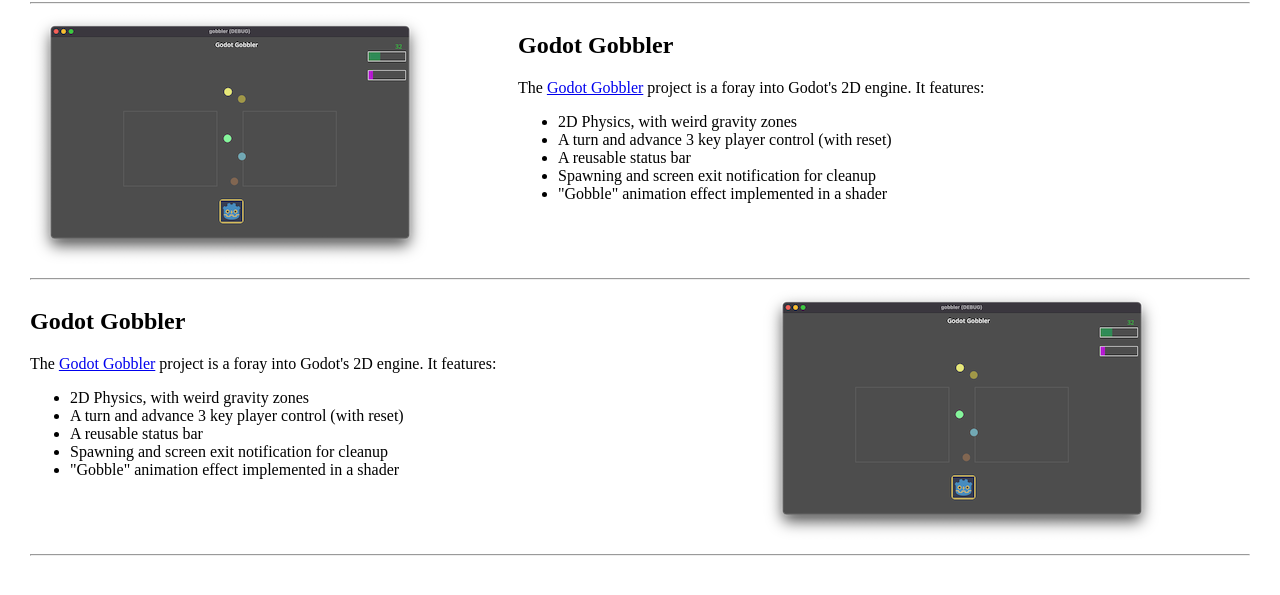
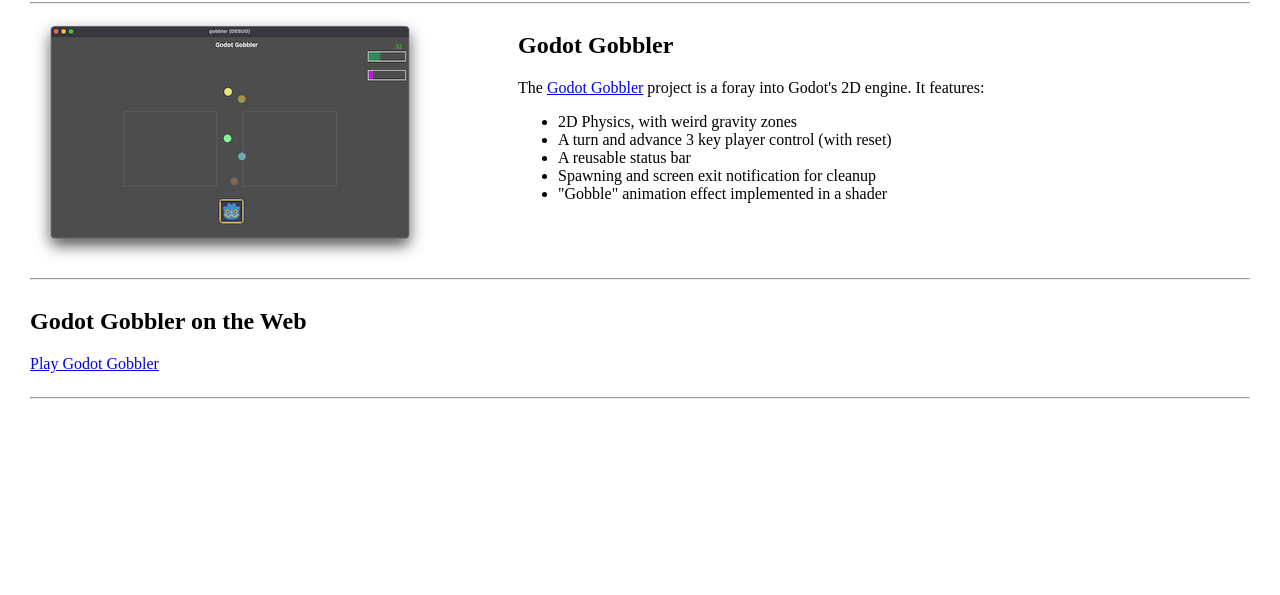
Before and after one commit to ggolden/ggolden.github.io, a plain HTML site: page index.html in a window 1280 px wide. Shown: the part 79-674 px from the top of the page. Drawn offline with Linux system fonts and the light colour scheme.

Commit message:
hooking up the gobbler web link

```diff
--- a/index.html
+++ b/index.html
@@ -42,18 +42,8 @@
         <hr />
         <div class="row">
             <div class="colDescription">
-                <h2>Godot Gobbler</h2>
-                <p>The <a href="godot-gobbler" target="_blank">Godot Gobbler</a> project is a foray into Godot's 2D engine.  It features:</p>
-                <ul>
-                    <li>2D Physics, with weird gravity zones</li>
-                    <li>A turn and advance 3 key player control (with reset)</li>
-                    <li>A reusable status bar</li>
-                    <li>Spawning and screen exit notification for cleanup</li>
-                    <li>"Gobble" animation effect implemented in a shader</li>
-                </ul>
-            </div>
-            <div class="colThumbnail">
-                <img src="godot_gobbler.png" alt="Gobbler gobbling a gobble" />
+                <h2>Godot Gobbler on the Web</h2>
+                <p><a href="godot-gobbler-web/gobbler.html" target="_blank">Play Godot Gobbler</a></p>
             </div>
         </div>
         <hr />
```
